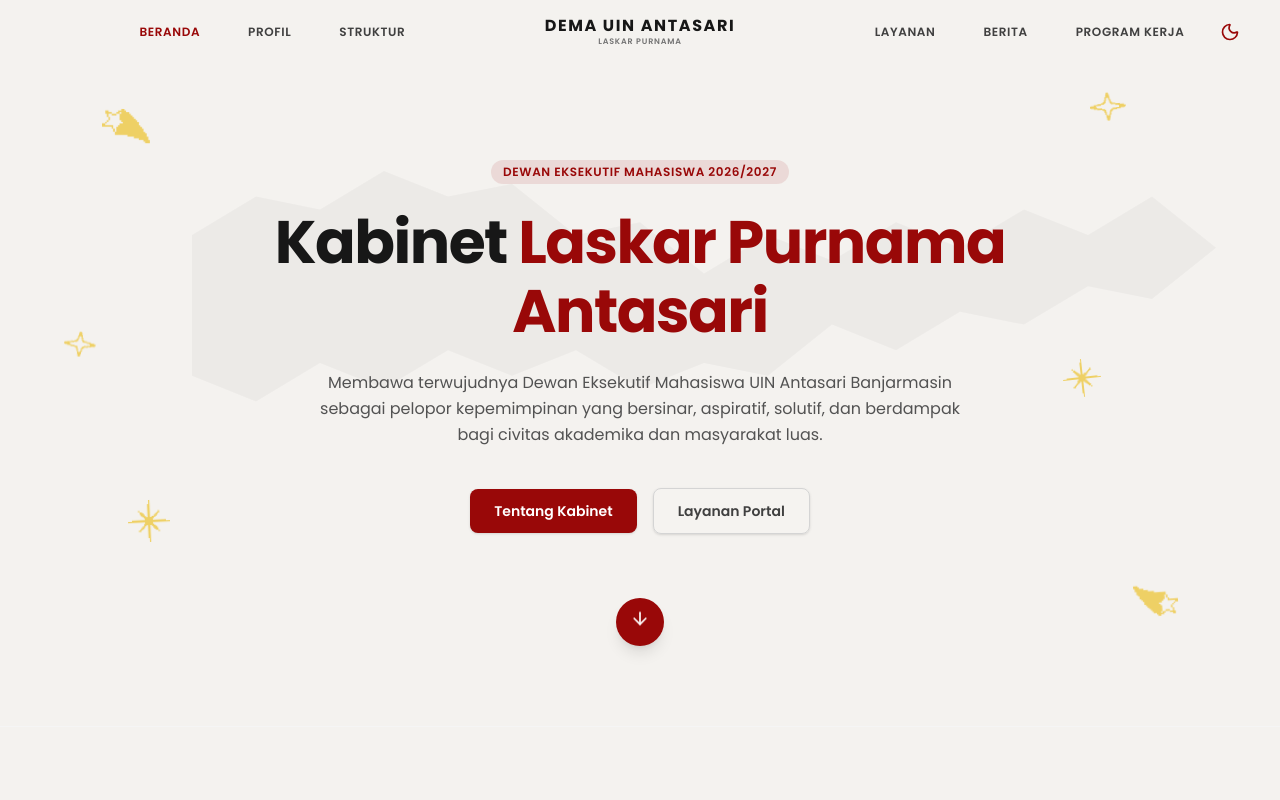
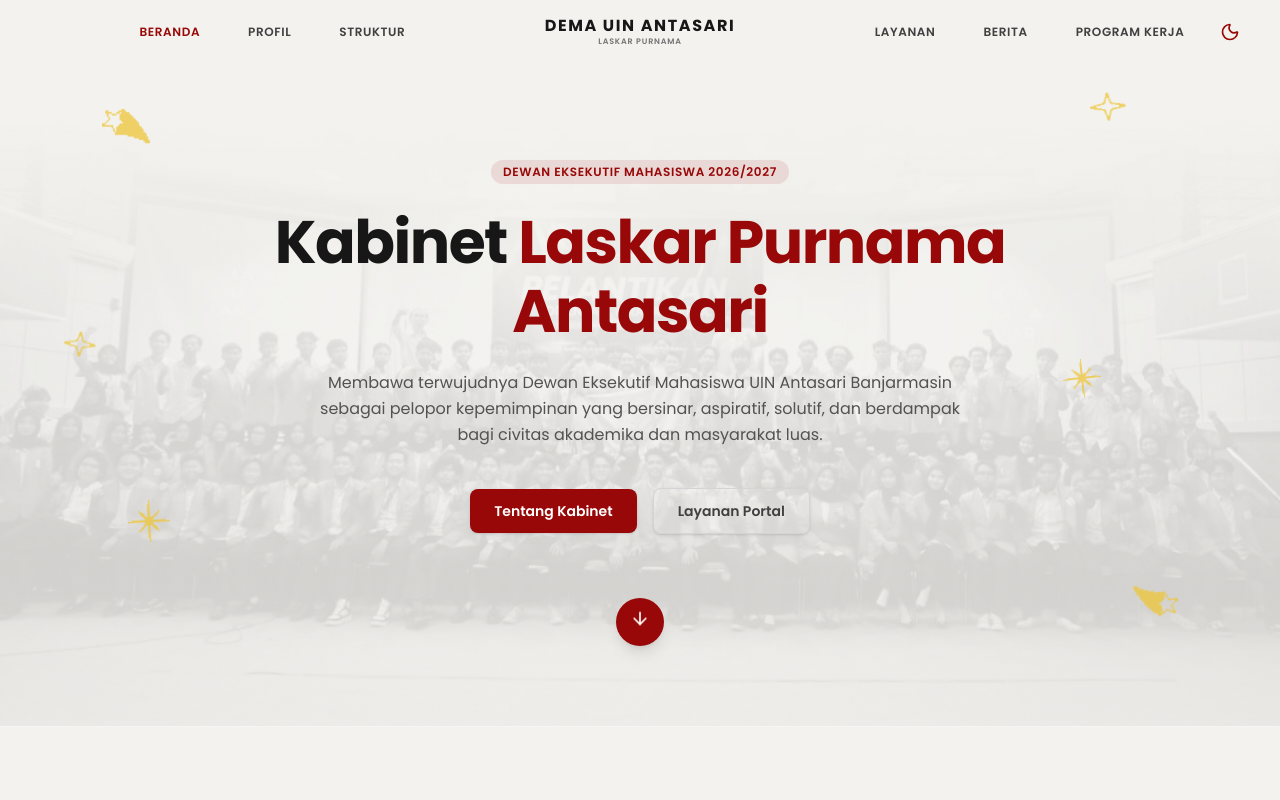
Before and after one commit to ihsanelfikrie/dema-uinantasari-web, a Next.js app: page / in a window 1280 px wide. Shown: the top 800 px of the page. Built offline with nearby package versions, Linux system fonts and the light colour scheme; no server answers; the database is empty.

Commit message:
feat: pasang foto bersama BPH sebagai full background di HeroSection halaman utama

```diff
--- a/src/components/home/HeroSection.tsx
+++ b/src/components/home/HeroSection.tsx
@@ -107,12 +107,11 @@
       ref={containerRef}
       className="relative overflow-hidden bg-brand-background dark:bg-brand-darkBg pt-32 sm:pt-40 pb-20 flex flex-col justify-center items-center text-center px-4 sm:px-6 lg:px-8 border-b border-neutral-100 dark:border-red-950/20 transition-colors duration-300 min-h-[85vh]"
     >
-      {/* Background World Map Vector Grid Faint (gsap.com map style) */}
-      <div className="absolute inset-0 opacity-[0.03] dark:opacity-[0.015] pointer-events-none select-none flex items-center justify-center">
-        <svg className="w-full h-full" viewBox="0 0 1000 500" fill="currentColor">
-          <path d="M150,150 L200,120 L250,130 L300,100 L350,120 L400,110 L450,150 L500,140 L550,180 L600,150 L650,170 L700,140 L750,160 L800,130 L850,150 L900,120 L950,160 L900,200 L850,190 L800,220 L750,210 L700,240 L650,220 L600,260 L550,250 L500,270 L450,240 L400,260 L350,240 L300,270 L250,250 L200,280 L150,260 Z" />
-        </svg>
-      </div>
+      {/* Full Background Group Photo with faded overlay */}
+      <div className="absolute inset-0 bg-[url('/images/kabinet/hero-bg.jpg')] bg-cover bg-center bg-no-repeat opacity-[0.65] dark:opacity-[0.05] pointer-events-none select-none transition-opacity duration-300 z-0"></div>
+
+      {/* Faint overlay grid on top of background */}
+      <div className="absolute inset-0 bg-gradient-to-b from-brand-background/40 via-transparent to-brand-background/60 dark:from-brand-darkBg/60 dark:via-transparent dark:to-brand-darkBg/60 z-0"></div>
 
       {/* Floating Stars Elements */}
       {floatingStars.map((star) => (
```
Also changed, not shown: public/images/kabinet/hero-bg.jpg (added), 1 other file (tests, documents, lock files or other folders).
